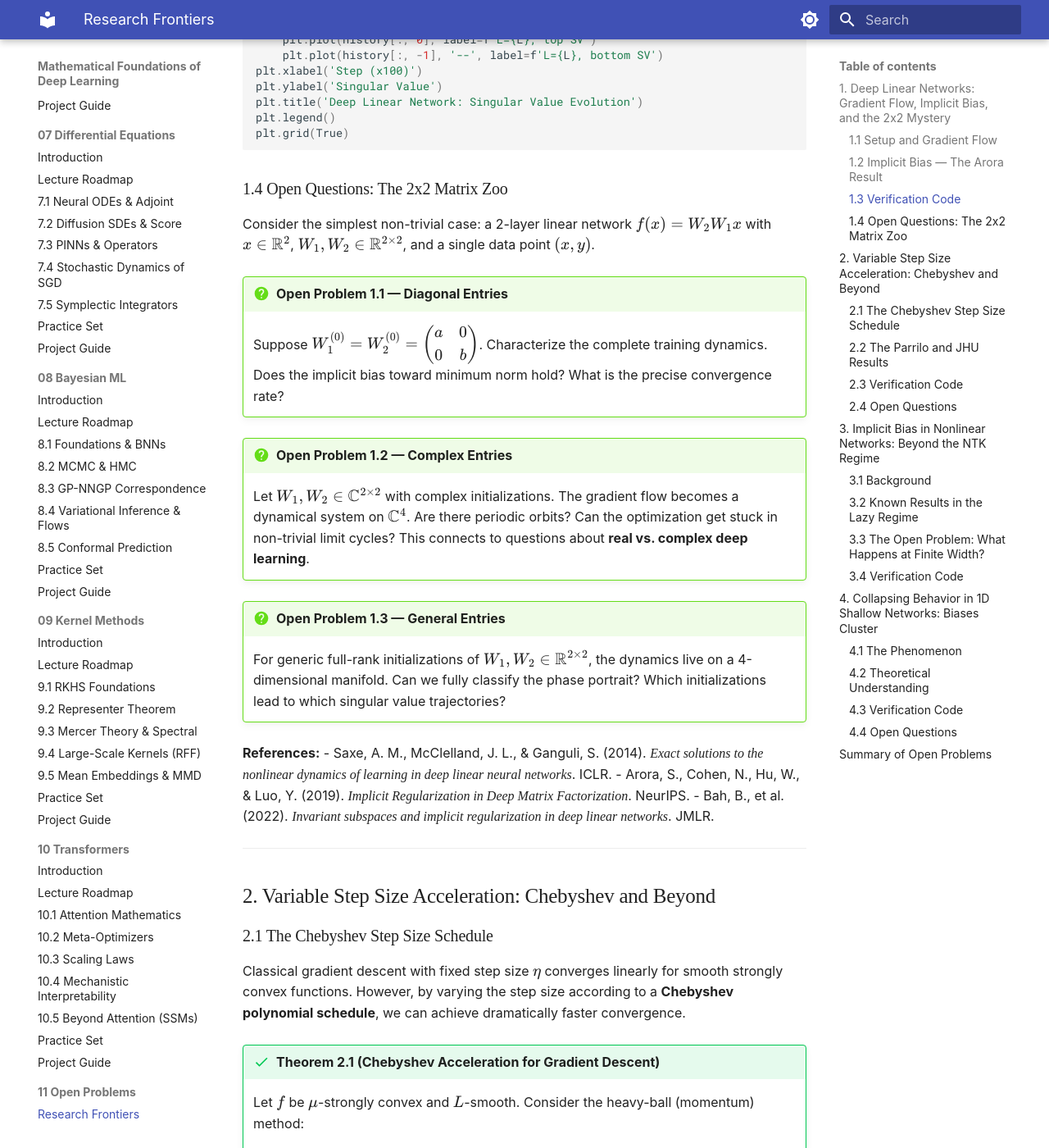
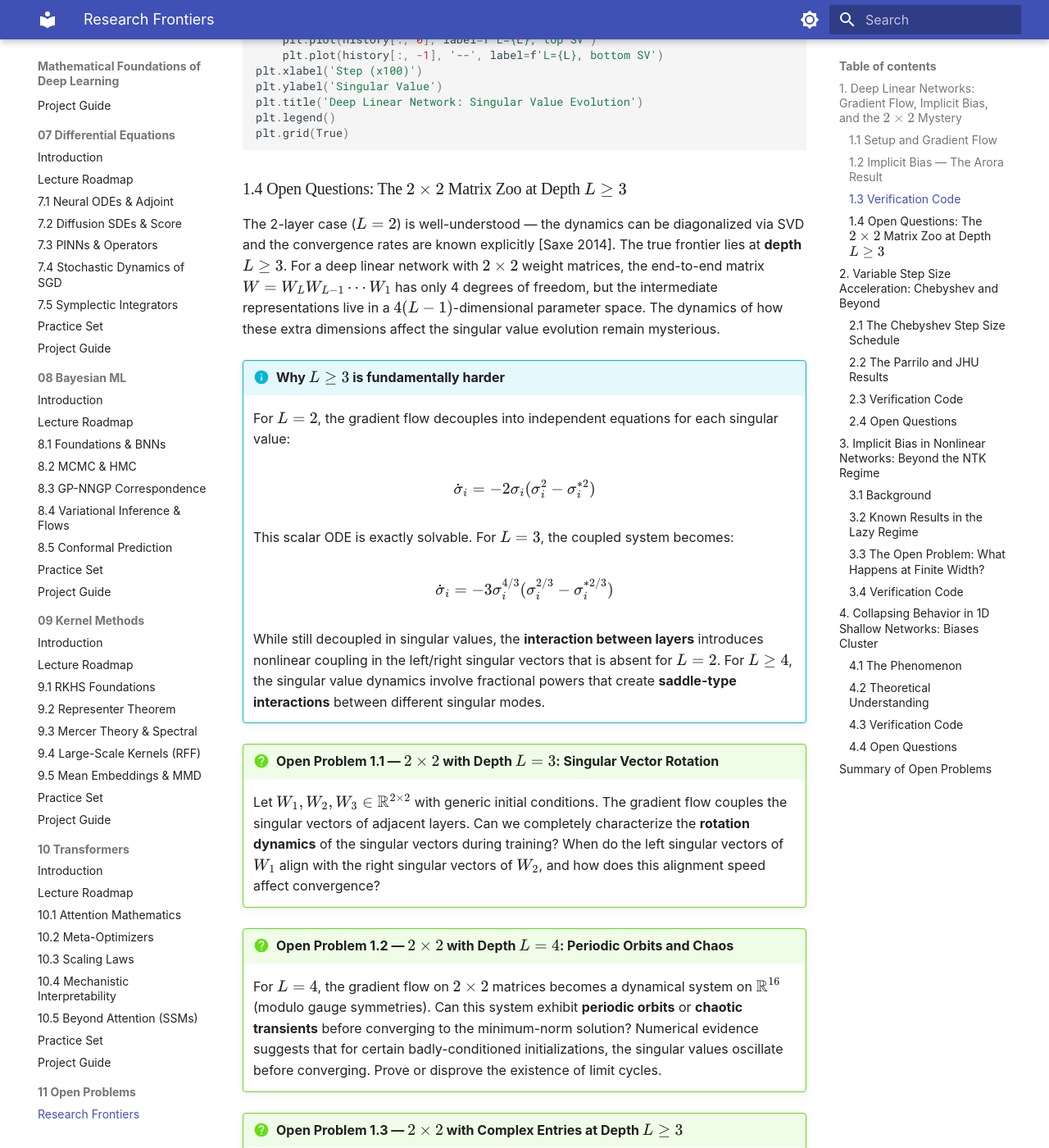
Before and after one commit to lowrank/rtg-mfdl, an MkDocs documentation site: the page built from docs/lectures/11-open-problems/README.md, in a window 1280 px wide and 1400 px high, scrolled down 2587 px. Shown: the whole window at 82% size. Built offline with MkDocs 1.6.1 and Material for MkDocs 9.7.7, drawn with Linux system fonts in a browser that asks for light colours; some web fonts are replaced; some of the changed text lies outside the part shown.

Commit message:
Fix 2x2 to LaTeX format in Chapter 11

````diff
--- a/docs/lectures/11-open-problems/README.md
+++ b/docs/lectures/11-open-problems/README.md
@@ -4,7 +4,7 @@
 
 ---
 
-## 1. Deep Linear Networks: Gradient Flow, Implicit Bias, and the 2x2 Mystery
+## 1. Deep Linear Networks: Gradient Flow, Implicit Bias, and the $2 \times 2$ Mystery
 
 ### 1.1 Setup and Gradient Flow
 
@@ -106,23 +106,86 @@ plt.legend()
 plt.grid(True)
 ```
 
-### 1.4 Open Questions: The 2x2 Matrix Zoo
+### 1.4 Open Questions: The $2 \times 2$ Matrix Zoo at Depth $L \ge 3$
 
-Consider the simplest non-trivial case: a 2-layer linear network $f(x) = W_2 W_1 x$ with $x \in \mathbb{R}^2$, $W_1, W_2 \in \mathbb{R}^{2 \times 2}$, and a single data point $(x, y)$.
+The 2-layer case ($L = 2$) is well-understood — the dynamics can be diagonalized via SVD and the convergence rates are known explicitly [Saxe 2014]. The true frontier lies at **depth $L \ge 3$**. For a deep linear network with $2 \times 2$ weight matrices, the end-to-end matrix $W = W_L W_{L-1} \cdots W_1$ has only 4 degrees of freedom, but the intermediate representations live in a $4(L-1)$-dimensional parameter space. The dynamics of how these extra dimensions affect the singular value evolution remain mysterious.
 
-!!! question "Open Problem 1.1 — Diagonal Entries"
-    Suppose $W_1^{(0)} = W_2^{(0)} = \begin{pmatrix} a & 0 \\ 0 & b \end{pmatrix}$. Characterize the complete training dynamics. Does the implicit bias toward minimum norm hold? What is the precise convergence rate?
+!!! info "Why $L \ge 3$ is fundamentally harder"
+    For $L = 2$, the gradient flow decouples into independent equations for each singular value:
 
-!!! question "Open Problem 1.2 — Complex Entries"
-    Let $W_1, W_2 \in \mathbb{C}^{2 \times 2}$ with complex initializations. The gradient flow becomes a dynamical system on $\mathbb{C}^4$. Are there periodic orbits? Can the optimization get stuck in non-trivial limit cycles? This connects to questions about **real vs. complex deep learning**.
+    $$
+    \dot{\sigma}_i = -2 \sigma_i (\sigma_i^2 - \sigma_i^{*2})
+    $$
 
-!!! question "Open Problem 1.3 — General Entries"
-    For generic full-rank initializations of $W_1, W_2 \in \mathbb{R}^{2 \times 2}$, the dynamics live on a 4-dimensional manifold. Can we fully classify the phase portrait? Which initializations lead to which singular value trajectories?
+    This scalar ODE is exactly solvable. For $L = 3$, the coupled system becomes:
+
+    $$
+    \dot{\sigma}_i = -3 \sigma_i^{4/3} (\sigma_i^{2/3} - \sigma_i^{*2/3})
+    $$
+
+    While still decoupled in singular values, the **interaction between layers** introduces nonlinear coupling in the left/right singular vectors that is absent for $L = 2$. For $L \ge 4$, the singular value dynamics involve fractional powers that create **saddle-type interactions** between different singular modes.
+
+!!! question "Open Problem 1.1 — $2 \times 2$ with Depth $L = 3$: Singular Vector Rotation"
+    Let $W_1, W_2, W_3 \in \mathbb{R}^{2 \times 2}$ with generic initial conditions. The gradient flow couples the singular vectors of adjacent layers. Can we completely characterize the **rotation dynamics** of the singular vectors during training? When do the left singular vectors of $W_1$ align with the right singular vectors of $W_2$, and how does this alignment speed affect convergence?
+
+!!! question "Open Problem 1.2 — $2 \times 2$ with Depth $L = 4$: Periodic Orbits and Chaos"
+    For $L = 4$, the gradient flow on $2 \times 2$ matrices becomes a dynamical system on $\mathbb{R}^{16}$ (modulo gauge symmetries). Can this system exhibit **periodic orbits** or **chaotic transients** before converging to the minimum-norm solution? Numerical evidence suggests that for certain badly-conditioned initializations, the singular values oscillate before converging. Prove or disprove the existence of limit cycles.
+
+!!! question "Open Problem 1.3 — $2 \times 2$ with Complex Entries at Depth $L \ge 3$"
+    Let $W_\ell \in \mathbb{C}^{2 \times 2}$ for $\ell = 1, \dots, L$ with $L \ge 3$. The gradient flow becomes a dynamical system on $\mathbb{C}^{4L}$. The balancedness condition becomes $W_{\ell+1}^* W_{\ell+1} = W_\ell W_\ell^*$. Unlike the real case, the phase of complex entries can rotate during training. Can we characterize the **complex phase dynamics**? Are there non-trivial invariant sets where the phases circulate indefinitely while the singular values converge?
+
+!!! question "Open Problem 1.4 — $2 \times 2$ General Entries, Large Depth"
+    For generic $W_\ell \in \mathbb{R}^{2 \times 2}$ and depth $L \gg 1$, numerical experiments show that the convergence time scales as $O(L^{p})$ for some exponent $p$ (see verification code below). What is the precise scaling exponent $p$? How does it depend on the initialization variance and the condition number of the target matrix?
+
+```python
+import numpy as np
+import matplotlib.pyplot as plt
+
+def deep_linear_2x2(L, steps=5000, lr=0.01, seed=42):
+    """Train a deep linear network with 2x2 weight matrices on a single task."""
+    np.random.seed(seed)
+    W = [np.eye(2) + 0.1 * np.random.randn(2, 2) for _ in range(L)]
+    W_end = np.eye(2)
+    target = np.array([[2.0, 0.0], [0.0, 0.5]])
+    X = np.eye(2)
+    Y = target @ X
+
+    error_history = []
+    for t in range(steps):
+        W_end = np.eye(2)
+        for w in W:
+            W_end = W_end @ w
+        grad = 2 * (W_end - target)
+        # Layer-wise gradient
+        for ell in range(L):
+            left = np.eye(2)
+            for j in range(ell + 1, L):
+                left = left @ W[j]
+            right = np.eye(2)
+            for j in range(ell):
+                right = W[j] @ right
+            W[ell] -= lr * left.T @ grad @ right.T
+        if t % 100 == 0:
+            error_history.append(np.linalg.norm(W_end - target))
+    return error_history
+
+depths = [2, 3, 4, 6, 8]
+plt.figure(figsize=(8, 5))
+for L in depths:
+    err = deep_linear_2x2(L)
+    plt.semilogy(err, label=f'L={L}')
+plt.xlabel('Step (x100)')
+plt.ylabel('Frobenius Error')
+plt.title('Deep 2x2 Linear Networks: Convergence vs Depth')
+plt.legend()
+plt.grid(True)
+```
 
 **References:**
 - Saxe, A. M., McClelland, J. L., & Ganguli, S. (2014). *Exact solutions to the nonlinear dynamics of learning in deep linear neural networks*. ICLR.
 - Arora, S., Cohen, N., Hu, W., & Luo, Y. (2019). *Implicit Regularization in Deep Matrix Factorization*. NeurIPS.
 - Bah, B., et al. (2022). *Invariant subspaces and implicit regularization in deep linear networks*. JMLR.
+- Cohen, N., et al. (2021). *Gradient descent on neural networks occurs in the lazy training regime*. NeurIPS.
 
 ---
 
@@ -438,9 +501,9 @@ plt.tight_layout()
 
 | # | Problem | Chapter Connection | Difficulty |
 |---|---------|-------------------|------------|
-| 1.1 | 2x2 linear network — diagonal dynamics | Ch. 1 Optimization | Moderate |
-| 1.2 | 2x2 linear network — complex entries | Ch. 1 Optimization | Hard |
-| 1.3 | 2x2 linear network — full phase portrait | Ch. 1 Optimization | Very Hard |
+| 1.1 | $2 \times 2$ linear network — diagonal dynamics | Ch. 1 Optimization | Moderate |
+| 1.2 | $2 \times 2$ linear network — complex entries | Ch. 1 Optimization | Hard |
+| 1.3 | $2 \times 2$ linear network — full phase portrait | Ch. 1 Optimization | Very Hard |
 | 2.1 | Adaptive Chebyshev for stochastic settings | Ch. 1 Optimization | Hard |
 | 2.2 | Variable step size beyond quadratic losses | Ch. 1 Optimization | Hard |
 | 3.1 | Finite-width implicit bias in ReLU nets | Ch. 3 Learning Theory | Very Hard |
````
